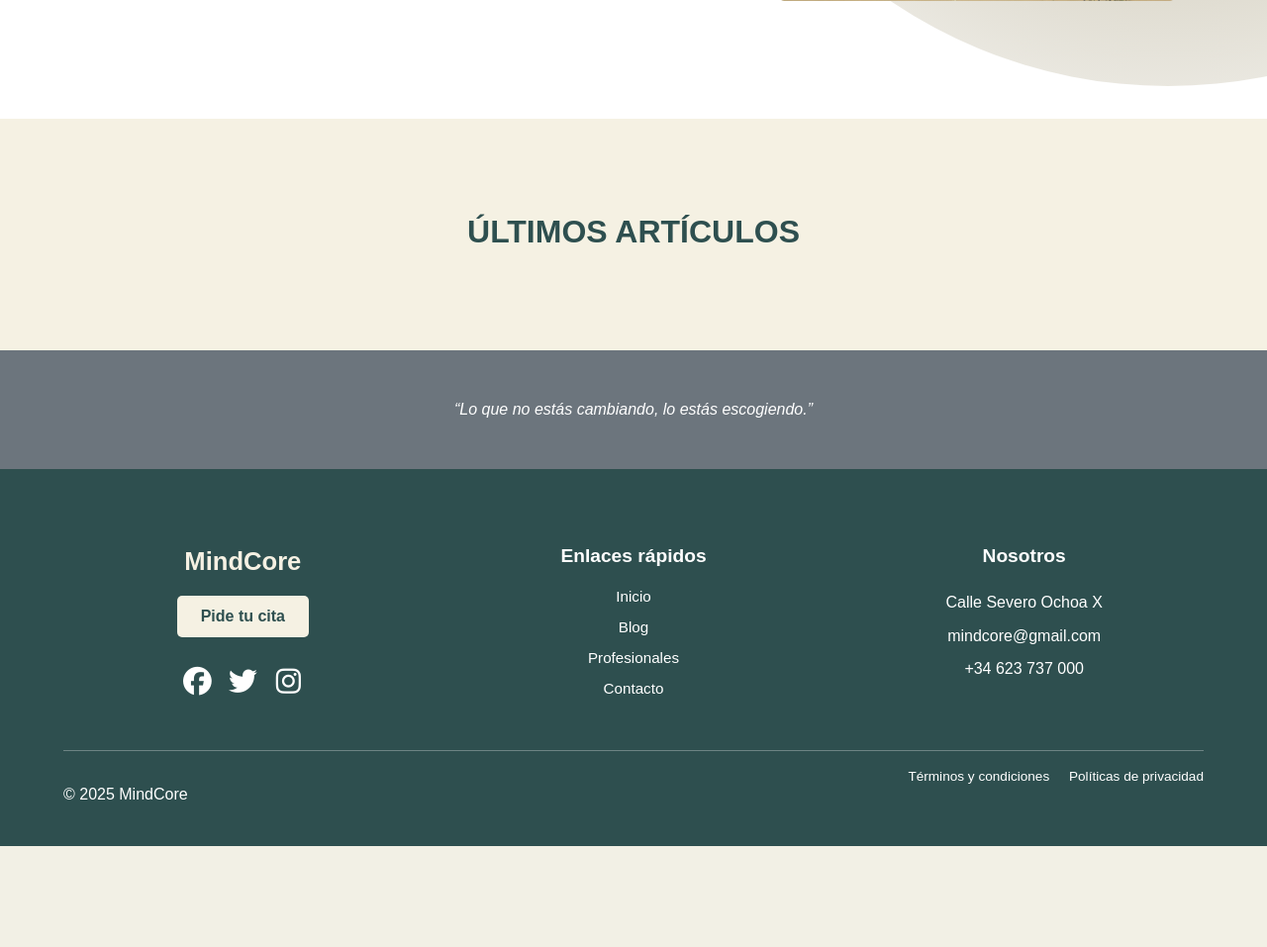
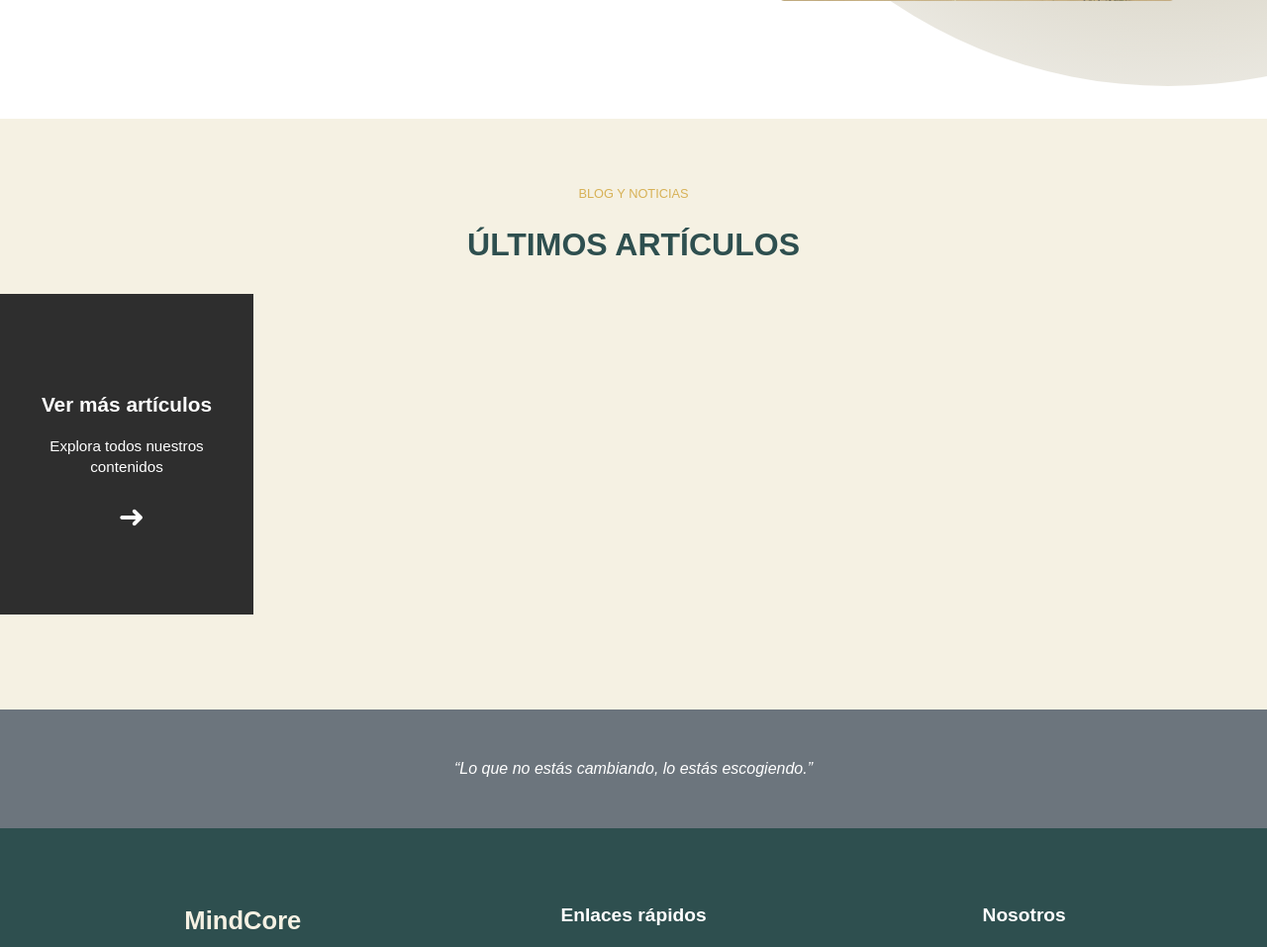
Before and after one commit to hilalhidaya/psicologos_online, a PHP site: page / in a window 1280 px wide. Shown: the part 3483-4440 px from the top of the page at 99% size. Before the commit the page ends 4338 px from the top, so only its background shows below. Run offline with PHP 8.4, Linux system fonts and the light colour scheme; the visitor is signed in with stand-in values (Sample User, id 1); data that the repository does not hold is empty; some libraries are stand-ins or nearby versions.

Commit message:
correccion de citaciones.php, articulos subidos y otros cambios

```diff
--- a/css/style.css
+++ b/css/style.css
@@ -557,6 +557,145 @@ button {
 }
 
 
+/* ULTIMOS ARTICULOS  */
+
+.ultimos_articulos .subtitulo{
+    line-height: 0;
+}
+
+.ultimos_articulos{
+    text-align: center;
+    padding: 4rem 0 6rem;
+}
+
+.articulos-grid-5 {
+    display: grid;
+    grid-template-columns: repeat(5, 1fr);
+    gap: 0;
+    padding: 0;
+    margin: 0 auto;
+    overflow: hidden;
+}
+
+.articulo-5 {
+    padding: 2rem;
+    color: #222;
+    min-height: 260px;
+    display: flex;
+    flex-direction: column;
+    justify-content: space-between;
+    transition: transform 0.3s ease, box-shadow 0.3s ease;
+    animation: fadeInUp 0.6s ease forwards;
+    opacity: 0;
+    cursor: default;
+}
+
+.articulo-5.beige {
+    background-color: #f5f2e7;
+}
+
+.articulo-5.naranja {
+    background-color: #f9c98a;
+}
+
+.articulo-5:hover {
+    transform: translateY(-6px);
+    box-shadow: 0 8px 20px rgba(0,0,0,0.1);
+}
+
+.articulo-5 h3 {
+    font-size: 1.2rem;
+    margin-bottom: 1rem;
+}
+
+.articulo-5 p {
+    font-size: 0.95rem;
+    line-height: 1.4;
+    margin-bottom: 1rem;
+}
+
+.articulo-5 small {
+    font-size: 0.85rem;
+    color: #444;
+}
+
+.articulo-5 .btn-leer {
+    background-color: #333;
+    color: white;
+    border: none;
+    padding: 0.6rem 1.2rem;
+    border-radius: 6px;
+    font-size: 0.9rem;
+    transition: background-color 0.3s ease;
+    align-self:center;
+}
+
+.articulo-5 .btn-leer:hover {
+    background-color: #555;
+    cursor: pointer;
+}
+
+/* Tarjeta Ver más */
+.articulo-5.ver-mas {
+    background-color: #2e2e2e;
+    color: white;
+    text-align: center;
+    justify-content: center;
+}
+
+.articulo-5.ver-mas:hover{
+    cursor: pointer;
+}
+
+.articulo-5.ver-mas h3 {
+    font-size: 1.3rem;
+    margin-bottom: 0.5rem;
+}
+
+.articulo-5.ver-mas p {
+    font-size: 0.95rem;
+    margin-bottom: 0.5rem;
+}
+
+.articulo-5 .flecha {
+    font-size: 2rem;
+    display: inline-block;
+    margin-top: 0.5rem;
+    animation: pulse 1.2s infinite;
+}
+
+/* Animaciones */
+@keyframes fadeInUp {
+    0% {
+        opacity: 0;
+        transform: translateY(30px);
+    }
+    100% {
+        opacity: 1;
+        transform: translateY(0);
+    }
+}
+
+@keyframes pulse {
+    0% { transform: translateX(0); }
+    50% { transform: translateX(5px); }
+    100% { transform: translateX(0); }
+}
+
+/* Responsive */
+@media (max-width: 1100px) {
+    .articulos-grid-5 {
+        grid-template-columns: repeat(2, 1fr);
+    }
+}
+
+@media (max-width: 600px) {
+    .articulos-grid-5 {
+        grid-template-columns: 1fr;
+    }
+}
+
+
 /* FRASE REFLEXIVA */
 .frase {
     background-color: var(--verde-oscuro);
--- a/index.php
+++ b/index.php
@@ -209,31 +209,48 @@
         </div>
     </section>
 
+
 <!-- ÚLTIMOS ARTÍCULOS -->
-    <section class="ultimos-articulos animar-aparicion">
+<section class="ultimos_articulos animar-aparicion">
+    <p class="subtitulo">BLOG Y NOTICIAS</p>
     <h2>Últimos artículos</h2>
-        <div class="articulos-grid">
+
+    <div class="articulos-grid-5">
         <?php
-            $sql = "SELECT a.id, a.titulo, a.resumen, p.nombre AS autor
+        $sql = "SELECT a.id, a.titulo, a.resumen, d.nombre, d.apellidos
                 FROM articulos a
-            JOIN psicologos p ON a.id_psicologo = p.id
+                JOIN users_data d ON a.id_psicologo = d.idUser
                 ORDER BY a.fecha DESC
-            LIMIT 6";
+                LIMIT 4";
 
         $resultado = $conexion->query($sql);
+        $colores = ['beige', 'naranja'];
+        $i = 0;
 
         while ($articulo = $resultado->fetch_assoc()):
+            $colorClase = $colores[$i % 2];
         ?>
-                <article class="articulo">
+            <article class="articulo-5 <?= $colorClase ?>" style="animation-delay: <?= $i * 0.2 ?>s;">
                 <h3><?= htmlspecialchars($articulo['titulo']) ?></h3>
                 <p><?= htmlspecialchars($articulo['resumen']) ?></p>
-                    <small>Por <?= htmlspecialchars($articulo['autor']) ?></small><br>
-                    <button class="btn3" onclick="location.href='ver_articulo.php?id=<?= $articulo['id'] ?>'">Leer
-                        más</button>
+                <small><?= htmlspecialchars($articulo['nombre'] . " " . $articulo['apellidos']) ?></small>
+                <button onclick="location.href='ver_articulo.php?id=<?= $articulo['id'] ?>'" class="btn-leer">Leer más</button>
             </article>
-            <?php endwhile; ?>
+        <?php $i++; endwhile; ?>
+
+        <!-- Tarjeta especial: Ver más -->
+        <article class="articulo-5 ver-mas" onclick="location.href='blog.php'" style="animation-delay: <?= $i * 0.2 ?>s;">
+            <div>
+                <h3>Ver más artículos</h3>
+                <p>Explora todos nuestros contenidos</p>
+                <span class="flecha">➜</span>
+            </div>
+        </article>
     </div>
 </section>
+
+
+
 
     <!-- FRASE FINAL -->
     <section class="frase-final animar-aparicion">
```
Also changed, not shown: other parts of css/style.css (+34 -0 lines), citaciones.php (+76 -72 lines), contacto.php (+16 -3 lines), perfil.php (+2 -10 lines), img/articulos/6812524f0f3fa_cuando-es-necesario-ir-al-psicologo-0_ai1.jpg (added), img/articulos/681255032882f_este-tipo-de-crianza-forma-a-adultos-egoistas-0_ai1.jpg (added), img/articulos/681257cc1c8d3_embarazo-psicologico-en-mujeres-y-hombres-una-realidad-0_ai1.jpg (added), img/articulos/68125901b6de7_soy-neurodivergente.jpg (added), img/articulos/681259d5c6f72_8-senales-de-que-sufres-una-herida-de-abandono-como-afrontarla-0_ai1.jpg (added), img/articulos/68125a31961e2_8-senales-de-que-sufres-una-herida-de-abandono-como-afrontarla-0_ai1.jpg (added), img/articulos/68125a7677a53_soy-neurodivergente.jpg (added), img/articulos/68125c452324b_aaaaaaa.jpg (added), img/articulos/68125dc1ee572_prevencion-suicidio_ai1.jpg (added), img/fondo_contacto.png (added). Lines whose indentation alone changed are shown as unchanged.
